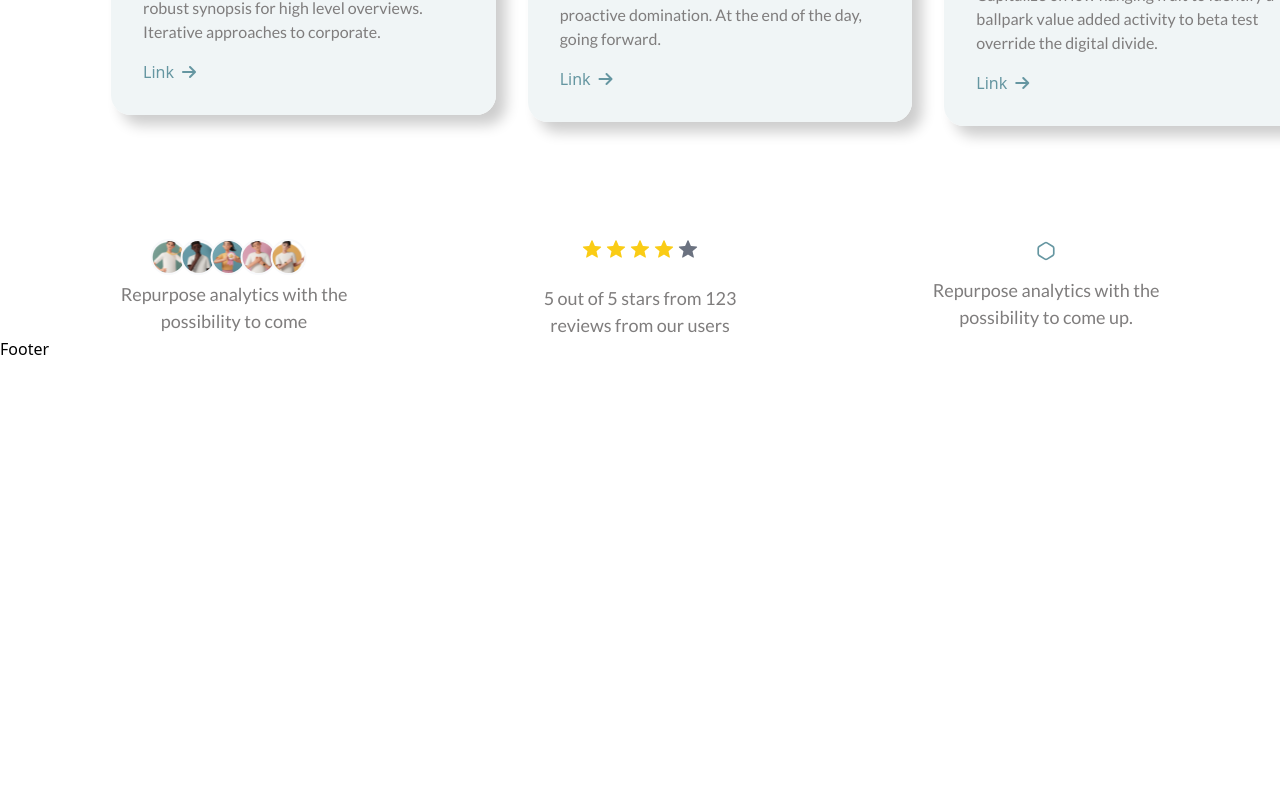
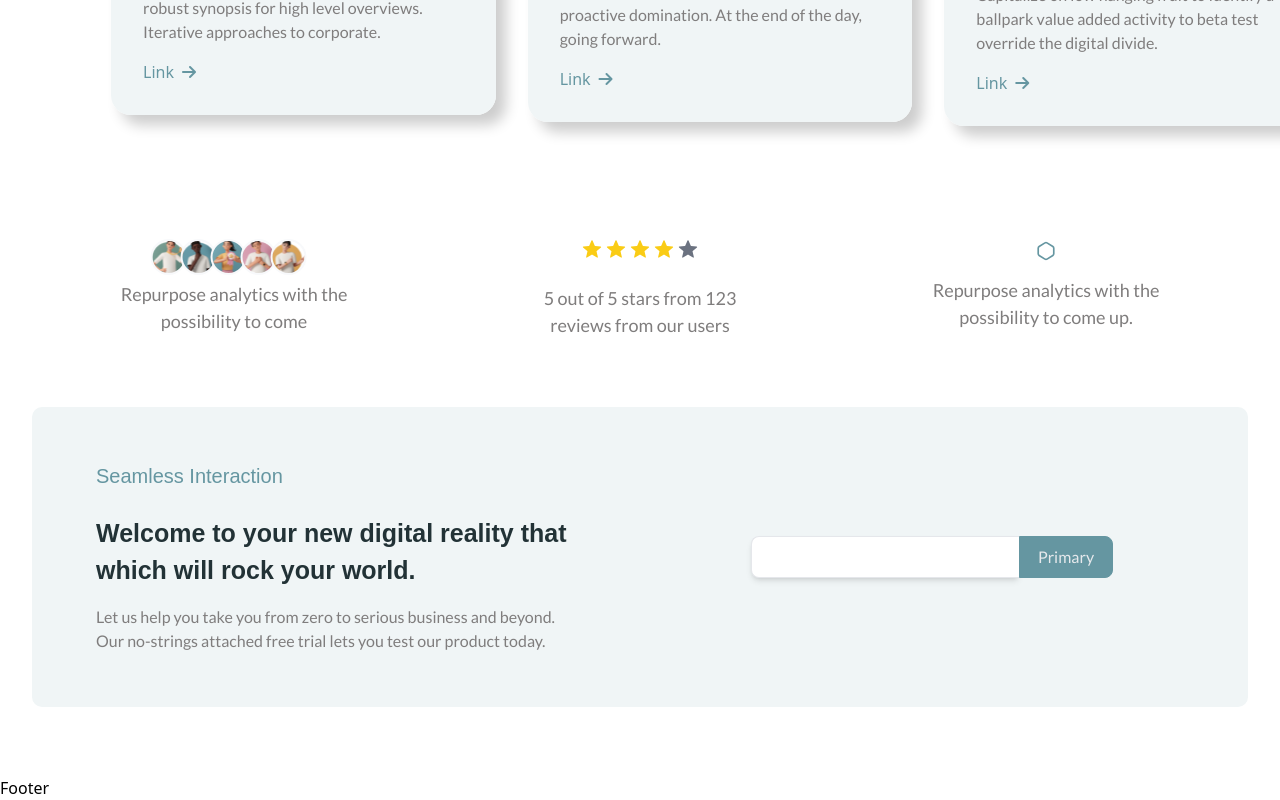
Before and after one commit to Nokihera/Figma-web-pj, a React (Vite) app: page / in a window 1280 px wide. Shown: the part 3825-4625 px from the top of the page. Before the commit the page ends 4186 px from the top, so only its background shows below. Built offline with nearby package versions, Linux system fonts and the light colour scheme.

Commit message:
Call to Action component added

```diff
--- /dev/null
+++ b/src/components/CallToAction.jsx
@@ -0,0 +1,39 @@
+import React from "react";
+
+const CallToAction = () => {
+  return (
+    <div className="w-full h-[439px] py-[100px] flex justify-center items-center   ">
+      <div className="w-[1216px] h-[300px] rounded-[10px] grid grid-flow-row grid-cols-2 gap-[80px] items-center bg-[#F0F5F6] py-[40px] px-[64px] justify-center">
+        <div className=" gap-[24px] flex flex-col items-start justify-start">
+          <h3 className="font-futura text-[20px] text-[#6596A1]">
+            Seamless Interaction
+          </h3>
+          <div className="w-[530px] h-[66px]">
+            <h1 className="font-futura text-[25px] text-[#223236] font-bold ">
+              Welcome to your new digital reality that which will rock your
+              world.
+            </h1>
+          </div>
+          <div className="w-[470px] h-[48px] pb-4">
+            <p className=" font-lato text-[16px] text-[#7F7D7D]">
+              Let us help you take you from zero to serious business and beyond.
+              Our no-strings attached free trial lets you test our product
+              today.
+            </p>
+          </div>
+        </div>
+        <div className="flex items-center justify-center">
+          <input
+            type="text"
+            className="rounded-l-[8px] py-[8px] px-[18px] shadow-md outline-none border-b-[1px] border-t-[1px] border-l-[1px] focus:border-blue-500"
+          />
+          <button className="font-lato text-[16px] text-[#E6E9EC] border-[1px] border-[#6596A1] bg-[#6596A1] rounded-r-[8px] py-[8px] px-[18px]">
+            Primary
+          </button>
+        </div>
+      </div>
+    </div>
+  );
+};
+
+export default CallToAction;
--- a/src/pages/Home.jsx
+++ b/src/pages/Home.jsx
@@ -8,6 +8,7 @@ import BlogPost from "../components/BlogPost";
 import image from "../assets/homeHerophoto.svg";
 import HeroSection from "../components/HeroSection";
 import Testimonial from "../components/Testimonial";
+import CallToAction from "../components/CallToAction";
 // import Testimonial from "../components/Testimonial";
 
 const Home = () => {
@@ -32,6 +33,7 @@ const Home = () => {
       <InovationSection />
       <BlogPost />
       <Testimonial/>
+      <CallToAction/>
     </div>
   );
 };
```
